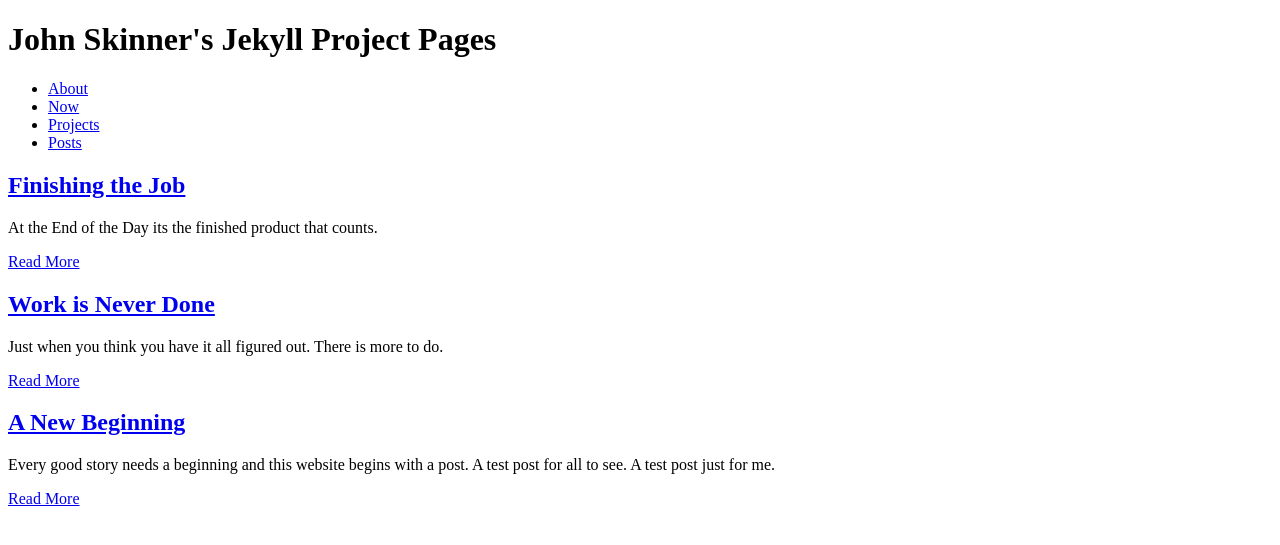
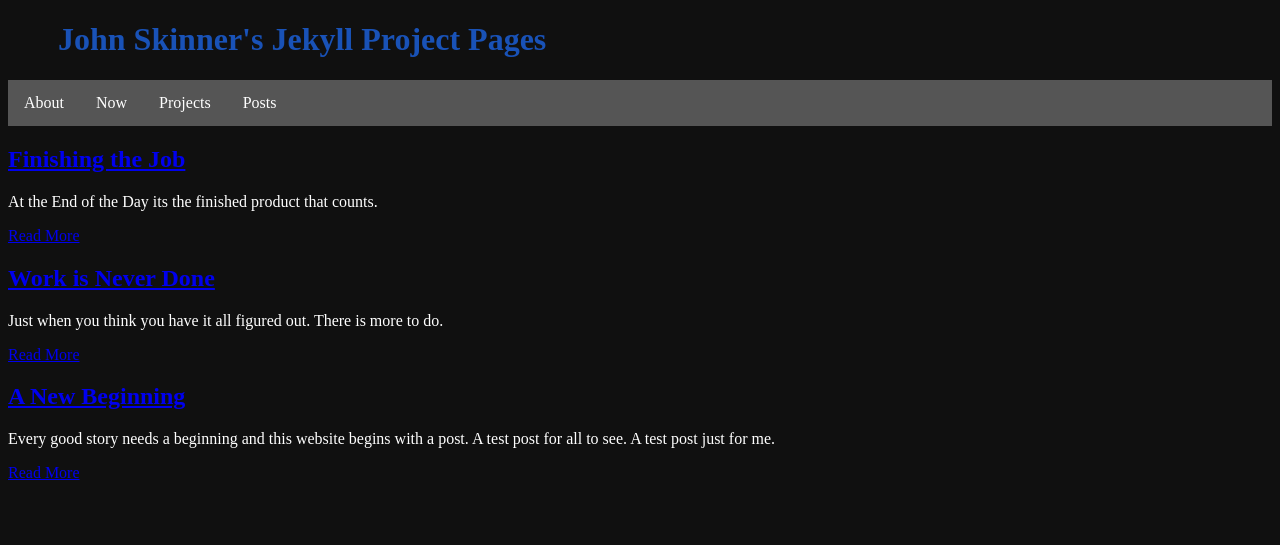
Before and after one commit to JSkinny78/Jekyll-Project, a Jekyll site: the page built from index.html, in a window 1280 px wide. Shown: the top 545 px of the page. Built offline with Jekyll 4.4.1, drawn with Linux system fonts in a browser that asks for light colours.

Commit message:
Change style.css

```diff
--- a/_layouts/main.html
+++ b/_layouts/main.html
@@ -1,7 +1,7 @@
 <!DOCTYPE html>
 <html>
   <head>
-    <link rel="stylesheet" type="text/css" href="https://jskinny78.github.io/Jekyll-Project/projects/style/style.css">
+    <link rel="stylesheet" type="text/css" href="https://jskinny78.github.io/Jekyll-Project/style/style.css">
     <title>{{page.title}}</title>
   </head>
   <body>
```
